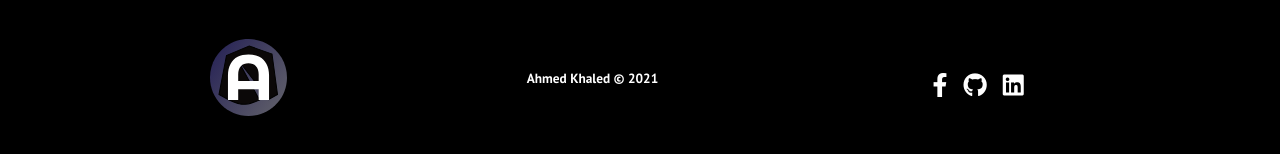
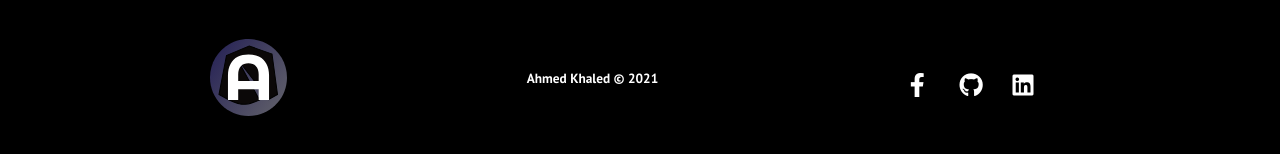
Before and after one commit to ahmedkhaledwafi/ahmed-s-portfilo, a React (Create React App) app: page /contact-me in a window 1280 px wide. Shown: the part 972-1126 px from the top of the page. Built offline with nearby package versions, Linux system fonts and the light colour scheme.

Commit message:
fix: Footer icons symetric

```diff
--- a/src/components/Footer.css
+++ b/src/components/Footer.css
@@ -43,7 +43,10 @@
   .social-icon-link {
     color: #fff;
     font-size: 24px;
-    margin-left: 1rem;
+    width: 1.3rem;
+    align-items: center;
+    text-align: center;
+    margin: 0 1rem;
   }
 
   .social-media {
```
